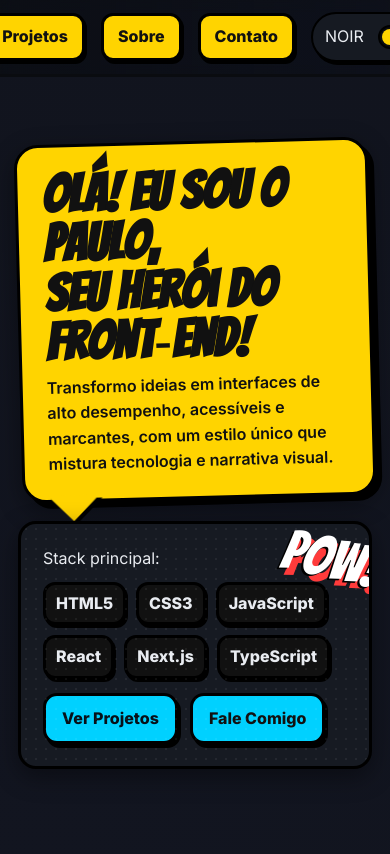
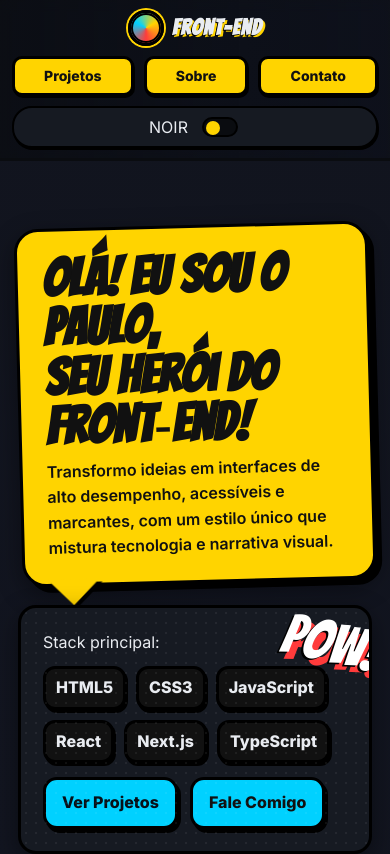
Before and after one commit to PauloHenrique993940/Site-Pessoal-Paulo-Henrique, a plain HTML site: page index.html in a window 390 px wide. Shown: the top 854 px of the page. Drawn offline with Linux system fonts and the light colour scheme.

Commit message:
corrigindo responsividade

```diff
--- a/src/css/styles.css
+++ b/src/css/styles.css
@@ -554,13 +554,66 @@ textarea.input {
 
 }
 
-@media (max-width: 425px){
-  .brand-logo{
-    display: none;
+/* --- NAVBAR Responsivo para 425px --- */
+@media (max-width: 425px) {
+  .nav .wrap {
+    flex-wrap: wrap;
+    justify-content: space-between;
+    padding: 10px 12px;
+    gap: 10px;
   }
 
-  .brand > h1{
-    display: none;
+  .brand {
+    flex: 1 1 100%;
+    justify-content: center;
+    gap: 8px;
+  }
+
+  .brand-logo {
+    width: 36px;
+    height: 36px;
+    box-shadow: 0 0 0 2px var(--accent), inset 0 0 0 2px #000;
+  }
+
+  .brand h1 {
+    font-size: 22px;
+    text-align: center;
+    text-shadow: -1px 1px 0 #000, 2px 2px 0 var(--accent);
+  }
+
+  .nav a.link {
+    flex: 1 1 auto;
+    text-align: center;
+    padding: 6px 10px;
+    font-size: 14px;
+    border-radius: 10px;
+    box-shadow: 1px 2px 0 #000;
+  }
+
+  .nav .spacer {
+    display: none; /* Remove o espaço extra em telas pequenas */
+  }
+
+  .toggle {
+    width: 100%;
+    justify-content: center;
+    padding: 6px 10px;
+    border-radius: 20px;
+    box-shadow: 1px 2px 0 #000;
+  }
+
+  .toggle input {
+    width: 36px;
+    height: 20px;
+  }
+
+  .toggle input::after {
+    width: 14px;
+    height: 14px;
+  }
+
+  .toggle input:checked::after {
+    transform: translateX(14px);
   }
 }
 
```
